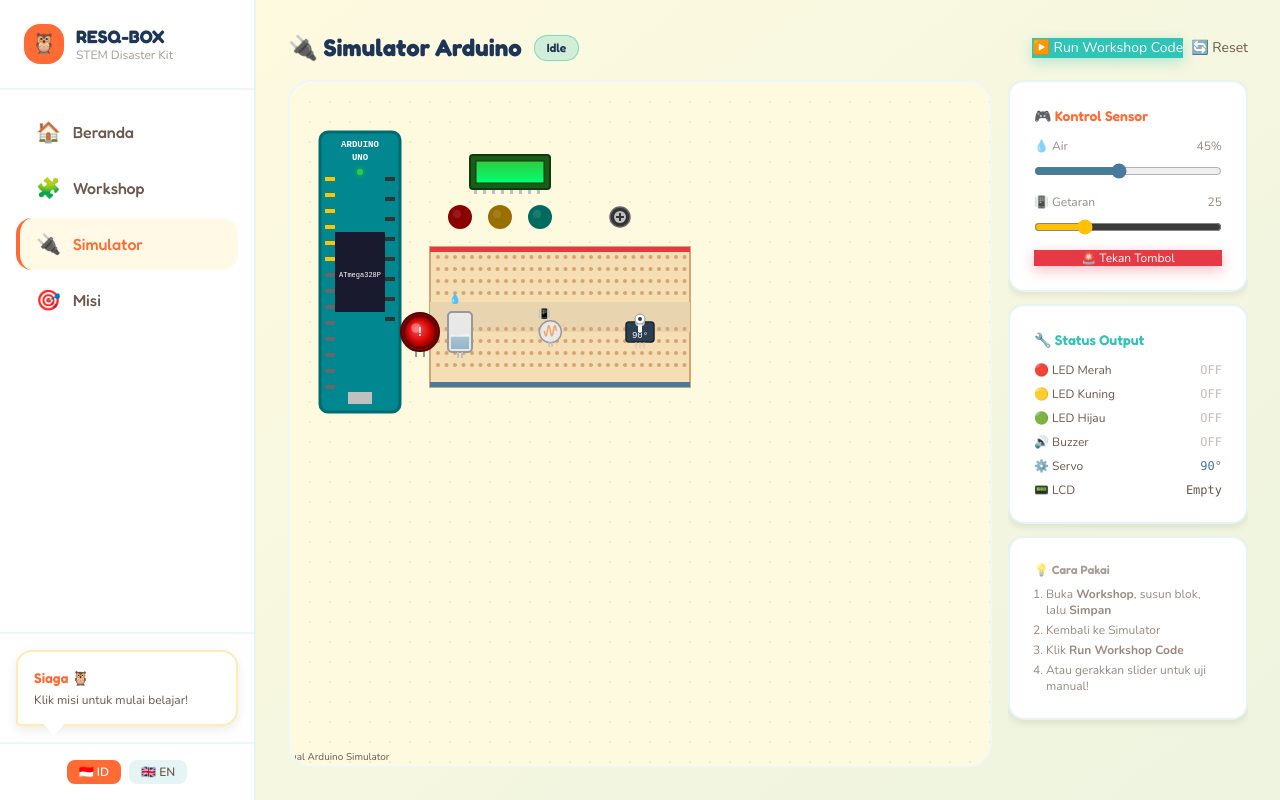
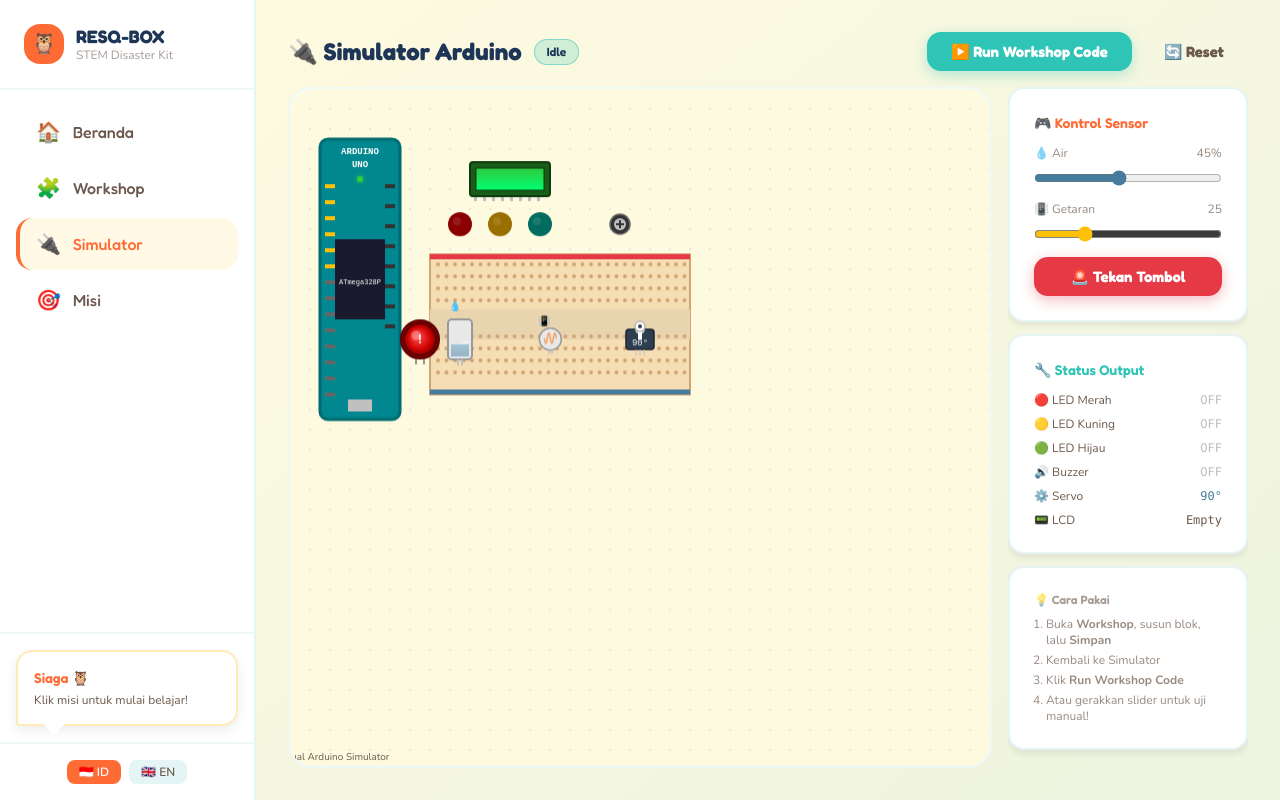
Before and after one commit to RaffaelVeneh/STEM, a SvelteKit app in the folder resq-box/: page /simulator in a window 1280 px wide. Built offline with nearby package versions, Linux system fonts and the light colour scheme.

Commit message:
fix: replace invalid CSS composes with full button styles; fix BlocklyWorkspace Svelte 5 DOM ref pattern

```diff
--- a/resq-box/src/app.css
+++ b/resq-box/src/app.css
@@ -103,17 +103,53 @@ body {
 .btn:active { transform: scale(0.96); }
 .btn:focus-visible { box-shadow: 0 0 0 4px color-mix(in srgb, var(--color-safety-yellow) 50%, transparent); }
 
-.btn-primary { composes: btn; background: var(--color-safety-orange); color: #fff; box-shadow: 0 4px 14px rgba(255,107,53,0.35); }
+.btn-primary {
+  display: inline-flex; align-items: center; justify-content: center; gap: 0.5rem;
+  padding: 0.75rem 1.5rem; border-radius: 0.875rem;
+  font-family: var(--font-display); font-weight: 700; font-size: 0.938rem;
+  transition: all 0.2s ease; cursor: pointer; border: none; outline: none;
+  text-decoration: none; line-height: 1;
+  background: var(--color-safety-orange); color: #fff; box-shadow: 0 4px 14px rgba(255,107,53,0.35);
+}
 .btn-primary:hover { filter: brightness(0.92); transform: translateY(-1px); box-shadow: 0 6px 20px rgba(255,107,53,0.45); }
+.btn-primary:active { transform: scale(0.96); }
+.btn-primary:focus-visible { box-shadow: 0 0 0 4px color-mix(in srgb, var(--color-safety-yellow) 50%, transparent); }
 
-.btn-play { composes: btn; background: var(--color-safety-green); color: #fff; box-shadow: 0 4px 14px rgba(46,196,182,0.35); }
+.btn-play {
+  display: inline-flex; align-items: center; justify-content: center; gap: 0.5rem;
+  padding: 0.75rem 1.5rem; border-radius: 0.875rem;
+  font-family: var(--font-display); font-weight: 700; font-size: 0.938rem;
+  transition: all 0.2s ease; cursor: pointer; border: none; outline: none;
+  text-decoration: none; line-height: 1;
+  background: var(--color-safety-green); color: #fff; box-shadow: 0 4px 14px rgba(46,196,182,0.35);
+}
 .btn-play:hover { filter: brightness(0.92); transform: translateY(-1px); box-shadow: 0 6px 20px rgba(46,196,182,0.45); }
+.btn-play:active { transform: scale(0.96); }
+.btn-play:focus-visible { box-shadow: 0 0 0 4px color-mix(in srgb, var(--color-safety-yellow) 50%, transparent); }
 
-.btn-danger { composes: btn; background: var(--color-safety-red); color: #fff; box-shadow: 0 4px 14px rgba(230,57,70,0.35); }
+.btn-danger {
+  display: inline-flex; align-items: center; justify-content: center; gap: 0.5rem;
+  padding: 0.75rem 1.5rem; border-radius: 0.875rem;
+  font-family: var(--font-display); font-weight: 700; font-size: 0.938rem;
+  transition: all 0.2s ease; cursor: pointer; border: none; outline: none;
+  text-decoration: none; line-height: 1;
+  background: var(--color-safety-red); color: #fff; box-shadow: 0 4px 14px rgba(230,57,70,0.35);
+}
 .btn-danger:hover { filter: brightness(0.92); transform: translateY(-1px); box-shadow: 0 6px 20px rgba(230,57,70,0.45); }
+.btn-danger:active { transform: scale(0.96); }
+.btn-danger:focus-visible { box-shadow: 0 0 0 4px color-mix(in srgb, var(--color-safety-yellow) 50%, transparent); }
 
-.btn-ghost { composes: btn; background: transparent; color: var(--color-earth-brown); box-shadow: none; }
+.btn-ghost {
+  display: inline-flex; align-items: center; justify-content: center; gap: 0.5rem;
+  padding: 0.75rem 1.5rem; border-radius: 0.875rem;
+  font-family: var(--font-display); font-weight: 700; font-size: 0.938rem;
+  transition: all 0.2s ease; cursor: pointer; border: none; outline: none;
+  text-decoration: none; line-height: 1;
+  background: transparent; color: var(--color-earth-brown); box-shadow: none;
+}
 .btn-ghost:hover { background: color-mix(in srgb, var(--color-ocean-foam) 30%, transparent); }
+.btn-ghost:active { transform: scale(0.96); }
+.btn-ghost:focus-visible { box-shadow: 0 0 0 4px color-mix(in srgb, var(--color-safety-yellow) 50%, transparent); }
 
 .btn:disabled { opacity: 0.45; cursor: not-allowed; pointer-events: none; }
 
```
